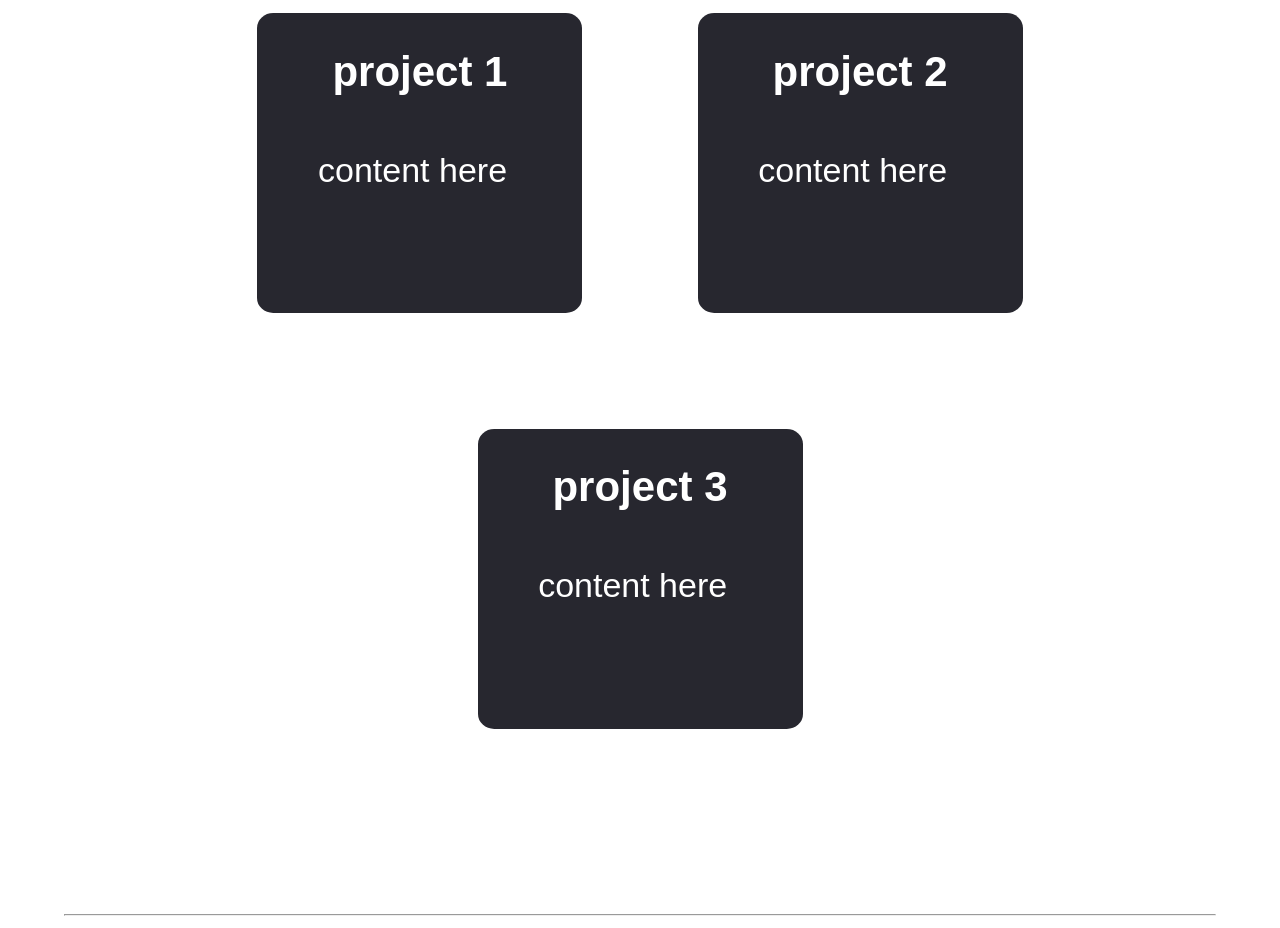
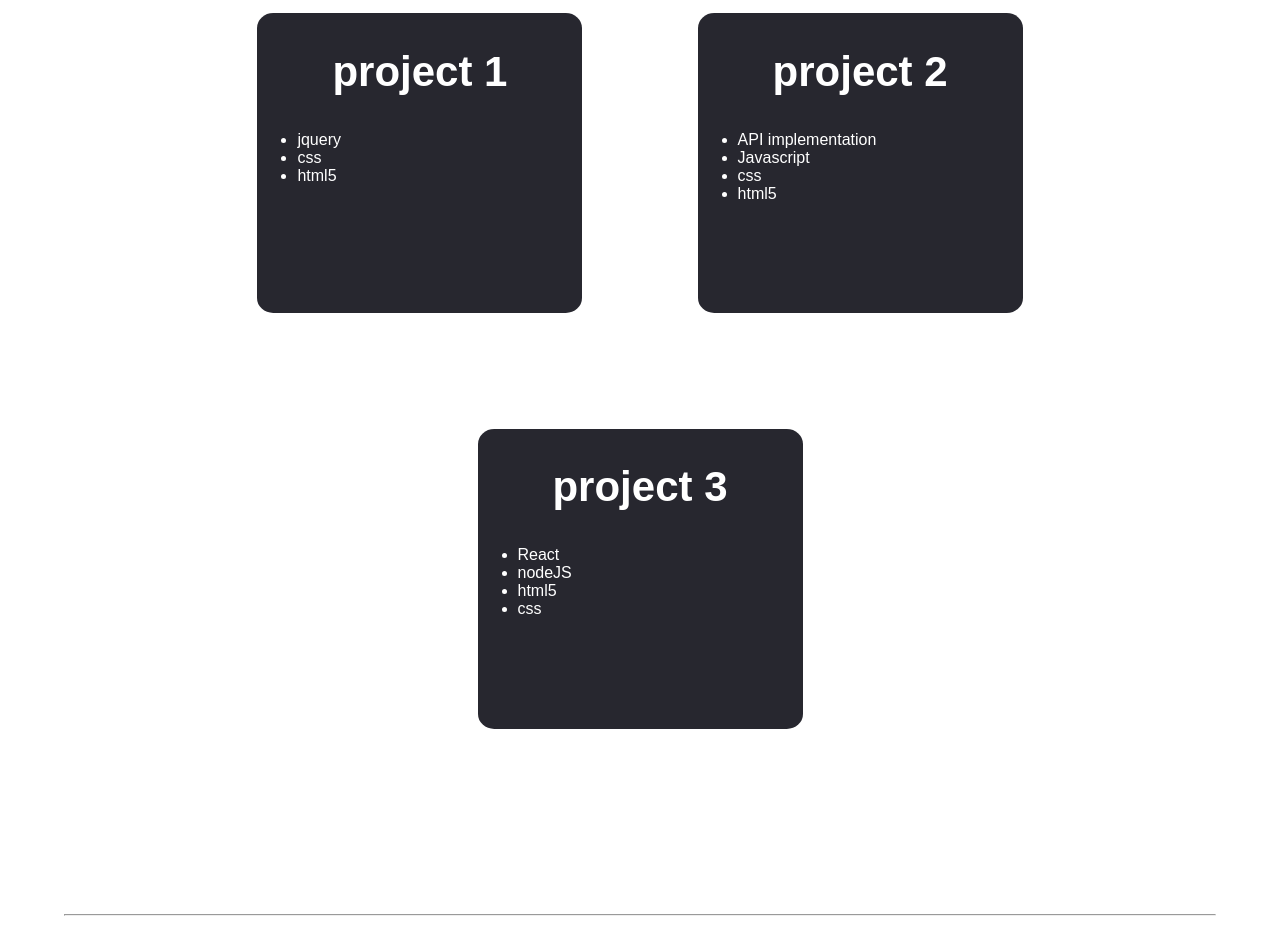
Before and after one commit to benmw123/responsive-portfolio, a plain HTML site: page index.html in a window 1280 px wide. Shown: the part 2740-3668 px from the top of the page. Drawn offline with Linux system fonts and the light colour scheme; a script that the page names is missing.

Commit message:
added details for projects

```diff
--- a/index.html
+++ b/index.html
@@ -65,15 +65,26 @@
       <div class="group cards">
         <div class="item work one">
           <h2>project 1</h2>
-          <p>content here</p>
+          <ul class="tech stack">
+            <li>jquery</li>
+            <li>css</li>
+            <li>html5</li>
         </div>
         <div class="item work two">
           <h2>project 2</h2>
-          <p>content here</p>
+          <ul class="tech stack">
+            <li>API implementation</li>
+            <li>Javascript</li>
+            <li>css</li>
+            <li>html5</li>
         </div>
         <div class="item  work three">
           <h2>project 3</h2>
-          <p>content here</p>
+          <ul class="tech stack">
+            <li>React</li>
+            <li>nodeJS</li>
+            <li>html5</li>
+            <li>css</li>
         </div>
       </div>
     </article>
```
